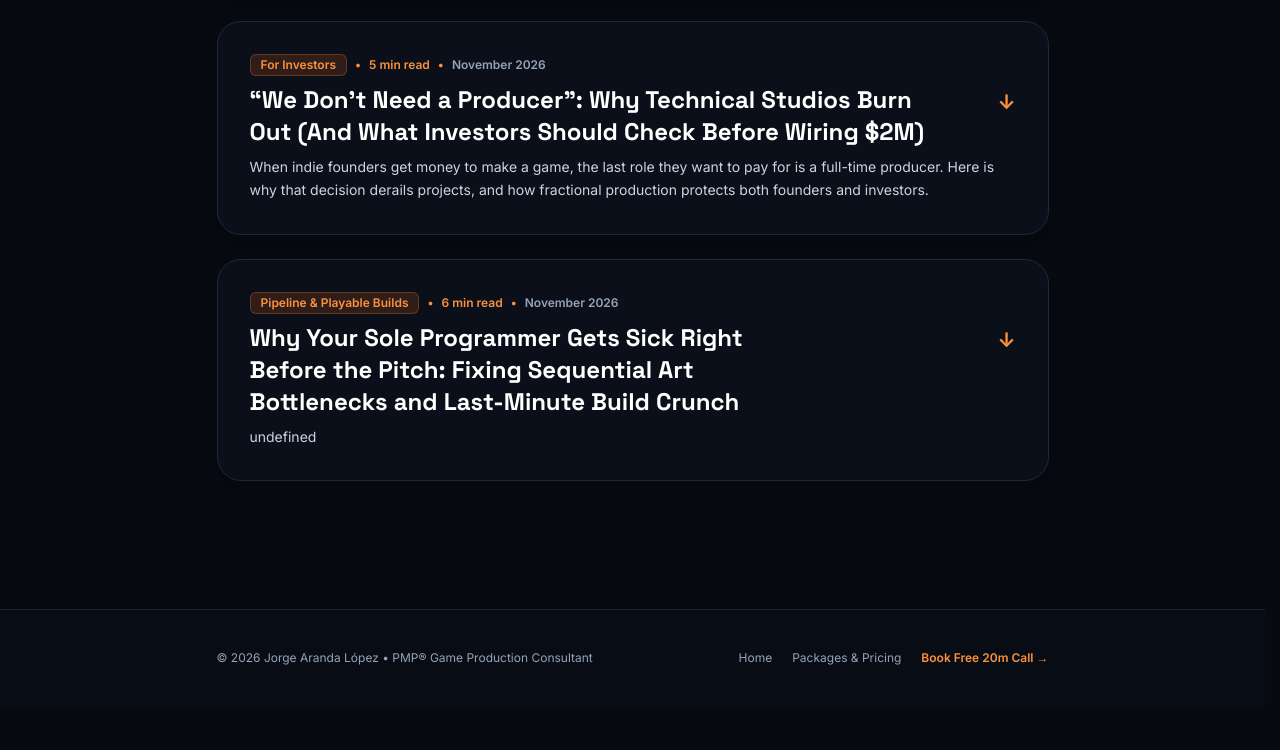
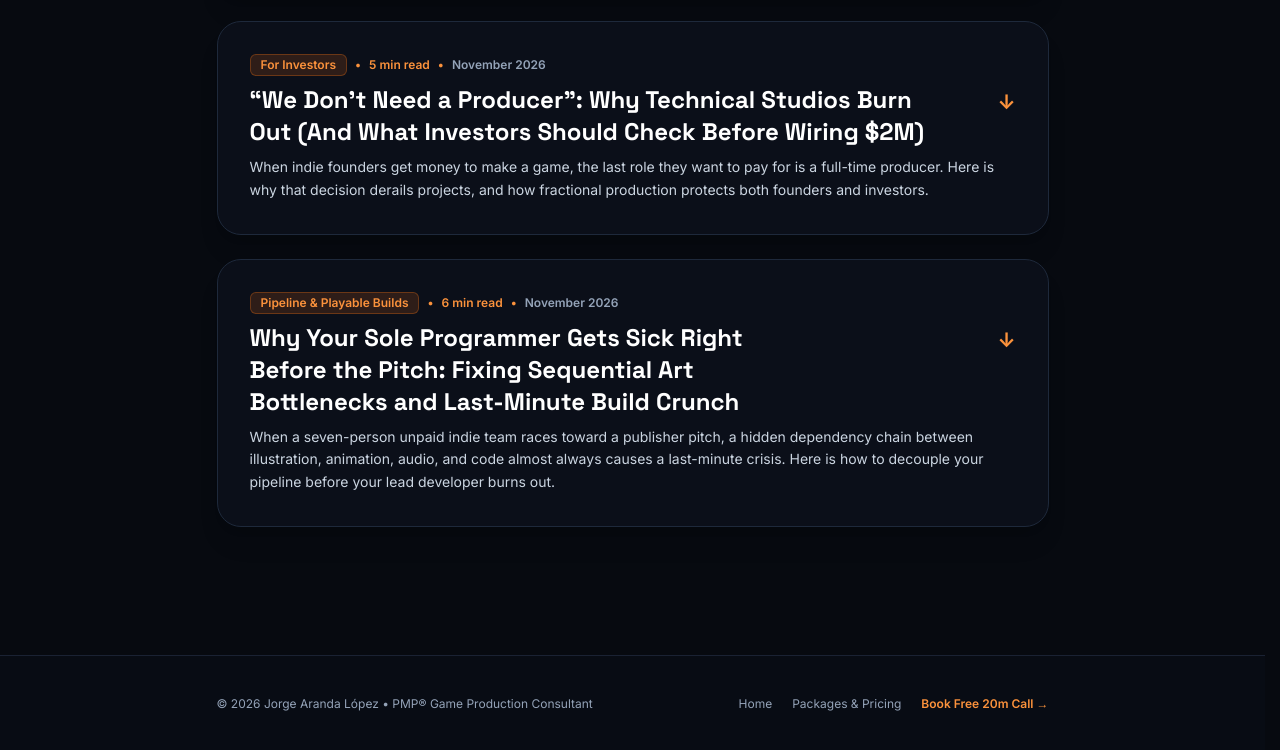
Before and after one commit to JaranLopz/jaranlopz.github.io, a plain HTML site: page articles.html in a window 1280 px wide. Shown: the part 2177-2927 px from the top of the page. Before the commit the page ends 2883 px from the top, so only its background shows below. Drawn offline with nearby package versions, Linux system fonts and the light colour scheme.

Commit message:
Update articles.html

```diff
--- a/articles.html
+++ b/articles.html
@@ -318,7 +318,7 @@
         readTime: "6 min read",
         date: "November 2026",
         title: "Why Your Sole Programmer Gets Sick Right Before the Pitch: Fixing Sequential Art Bottlenecks and Last-Minute Build Crunch",
-        subtitle: "When a seven-person unpaid indie team races toward a publisher pitch, a hidden dependency chain between illustration, animation, audio, and code almost always causes a last-minute crisis. Here is how to decouple your pipeline before your lead developer burns out.",
+        summary: "When a seven-person unpaid indie team races toward a publisher pitch, a hidden dependency chain between illustration, animation, audio, and code almost always causes a last-minute crisis. Here is how to decouple your pipeline before your lead developer burns out.",
         relatedPackage: "Package 01: 20-Hour Pitch & Diligence Readiness Audit (From €1,900)",
         relatedLink: "index.html#services",
         content: `
```
